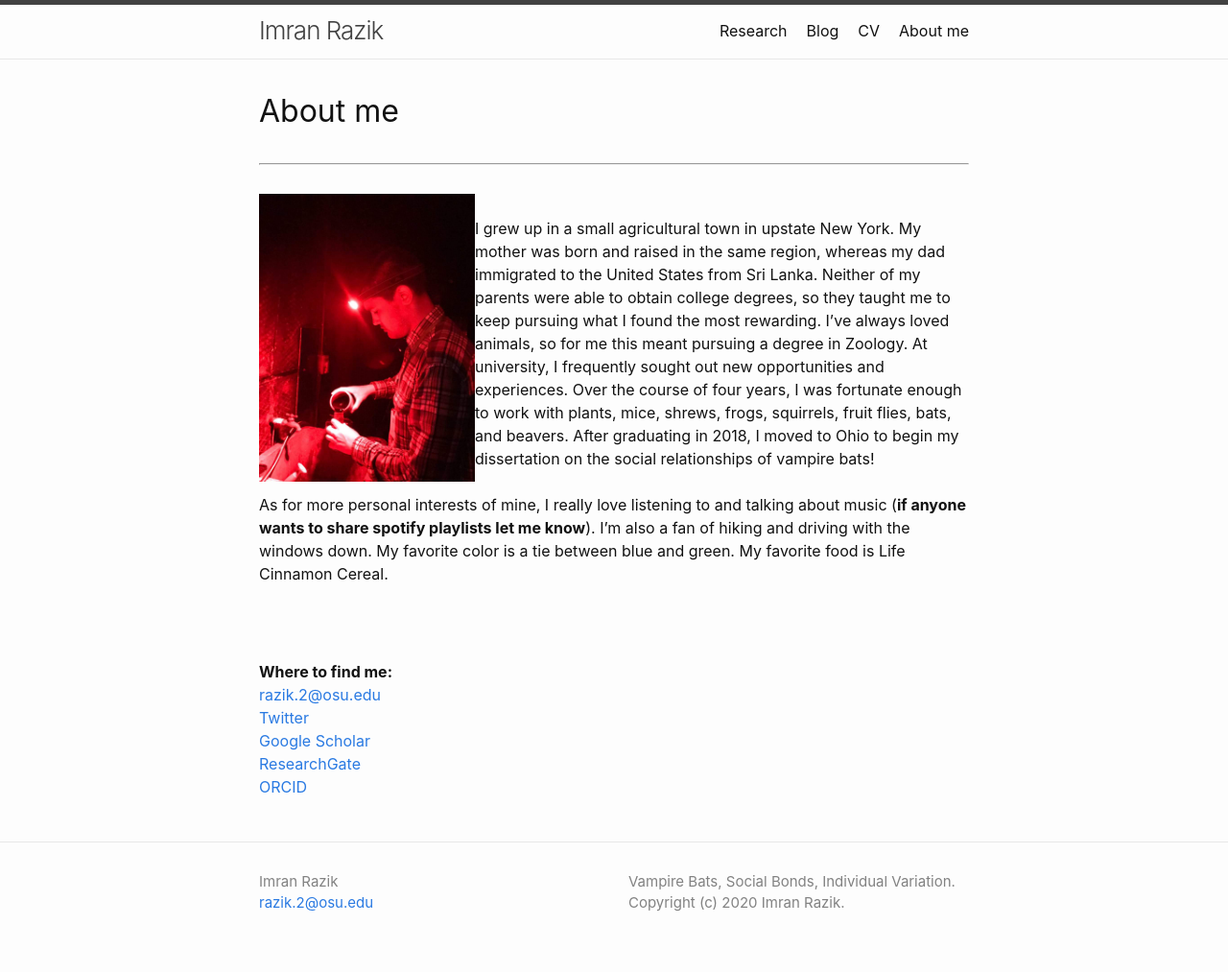
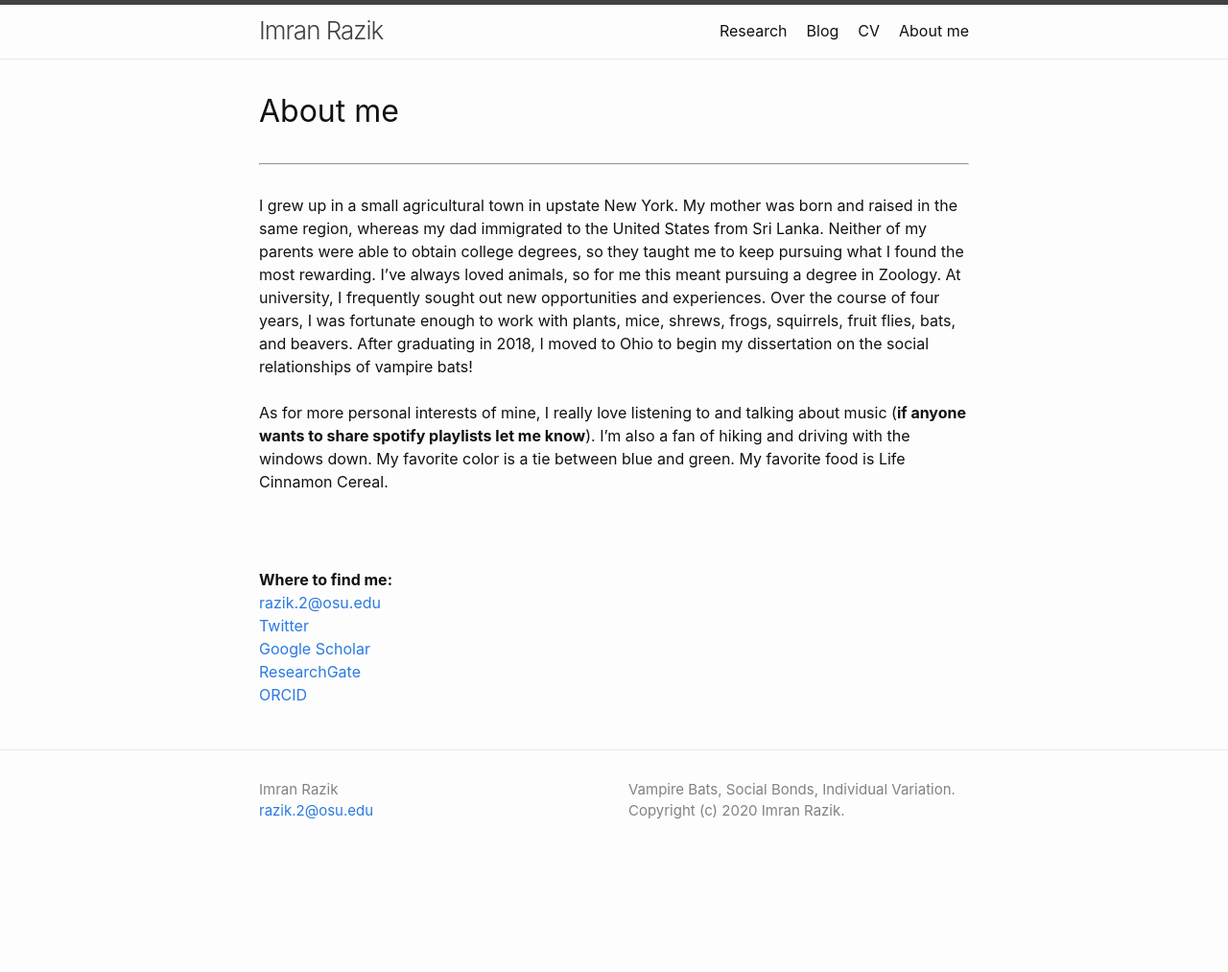
Before and after one commit to imranrazik/imranrazik.github.io, a Jekyll site: the page built from About-me.md, in a window 1280 px wide. Shown: the whole page at 96% size. Built offline with Jekyll 4.4.1, drawn with Linux system fonts in a browser that asks for light colours; our own code applies the rules of GitHub Pages for plain Markdown files; after the commit the page ends 917 px from its top, so only the background shows below that.

Commit message:
Update About-me.md

```diff
--- a/About-me.md
+++ b/About-me.md
@@ -3,7 +3,6 @@ layout: default
 ---
 # About me
 ---
-<img align="left" height="300" src="/assets/34349279-38d9-4de1-ad80-4556efc33ab1.jpg"> <br/>
 I grew up in a small agricultural town in upstate New York. My mother was born and raised in the same region, whereas my dad immigrated to the United States from Sri Lanka. Neither of my parents were able to obtain college degrees, so they taught me to keep pursuing what I found the most rewarding. I've always loved animals, so for me this meant pursuing a degree in Zoology. At university, I frequently sought out new opportunities and experiences. Over the course of four years, I was fortunate enough to work with plants, mice, shrews, frogs, squirrels, fruit flies, bats, and beavers. After graduating in 2018, I moved to Ohio to begin my dissertation on the social relationships of vampire bats!
 <br />
 <br />
```
